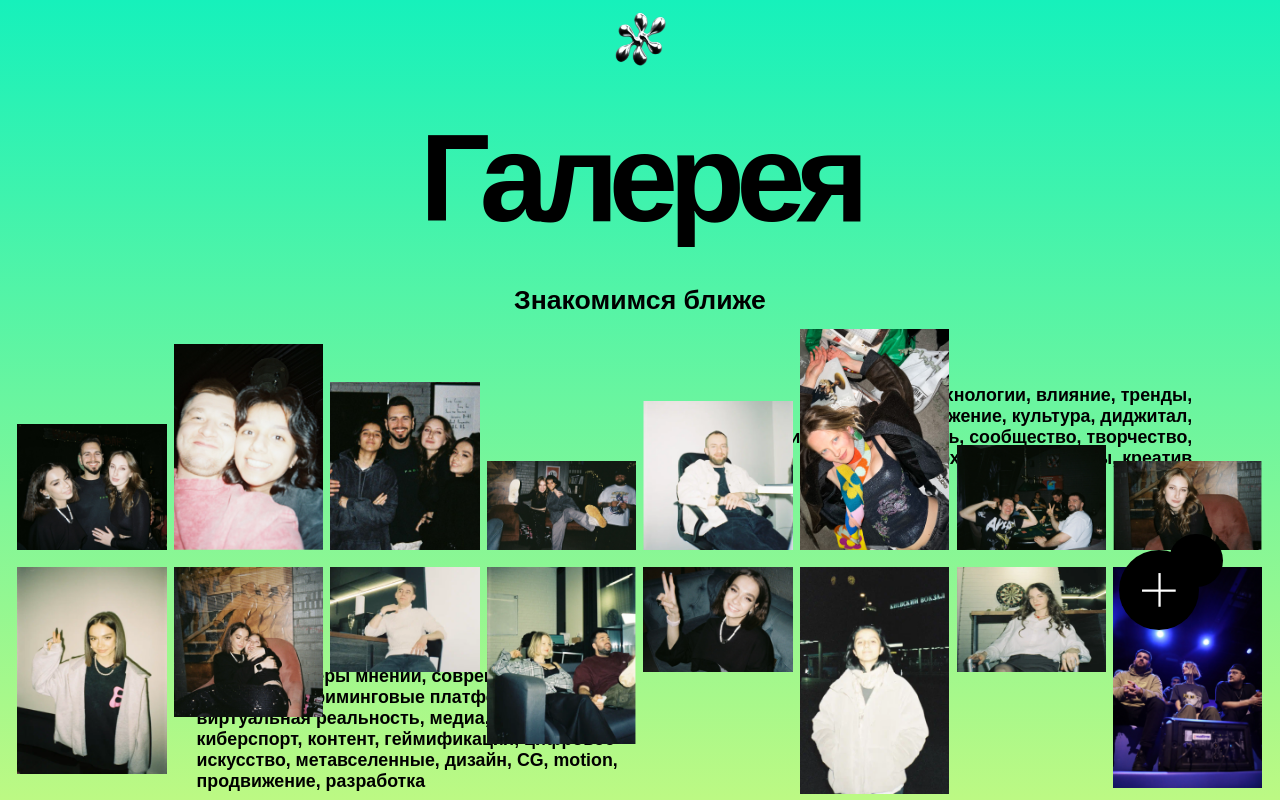
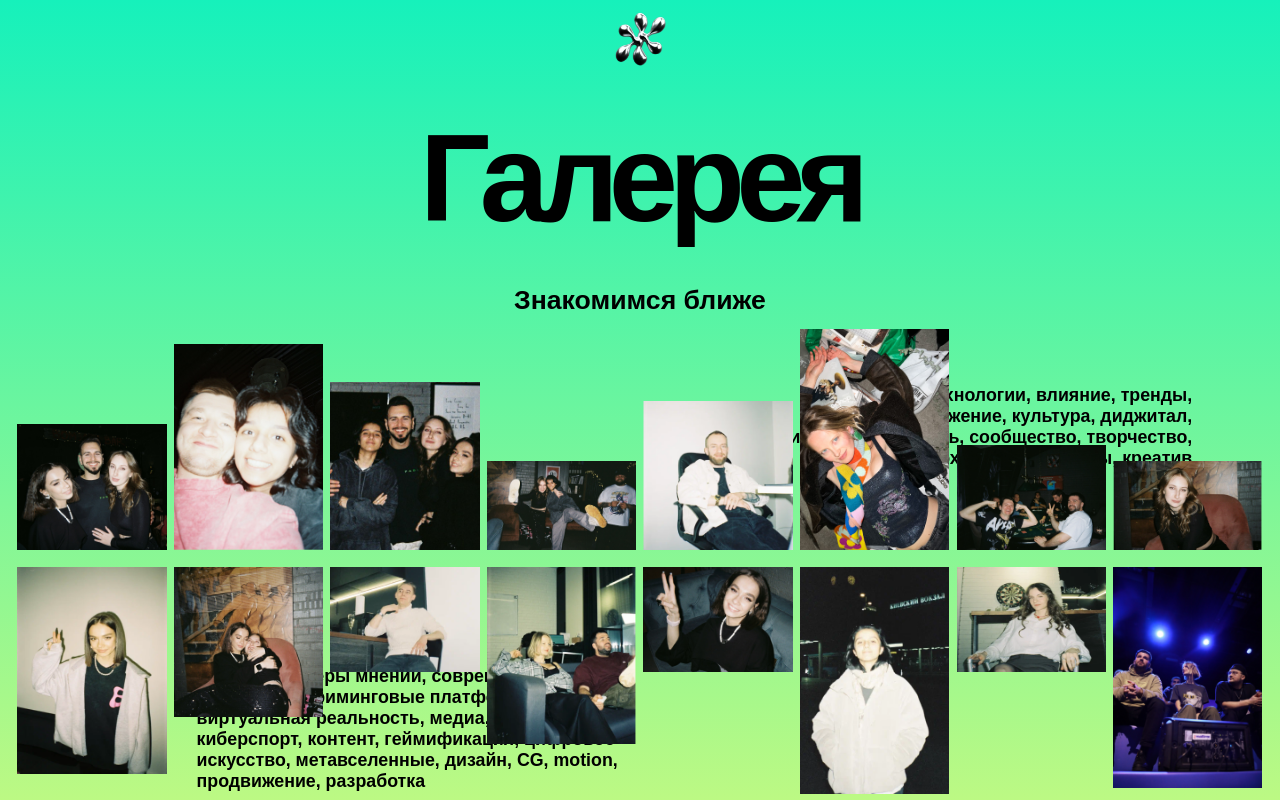
Before and after one commit to Unagimaki/extensi-site, a Next.js app: page /gallery in a window 1280 px wide. Shown: the top 800 px of the page. Built offline with nearby package versions, Linux system fonts and the light colour scheme.

Commit message:
mobile gallery page button pos fixed

```diff
--- a/src/pages/GalleryPage/galleryPage.module.scss
+++ b/src/pages/GalleryPage/galleryPage.module.scss
@@ -165,6 +165,13 @@
 }
 .button {
   position: absolute;
-  bottom: 11.25vw;
-  right: 5vw;
+  bottom: -9.75vw;
+  right: 46vw;
 }
+@media (max-width: 425px) {
+  .button {
+    position: absolute;
+    bottom: 11.25vw;
+    right: 5vw;
+  }
+}
```
